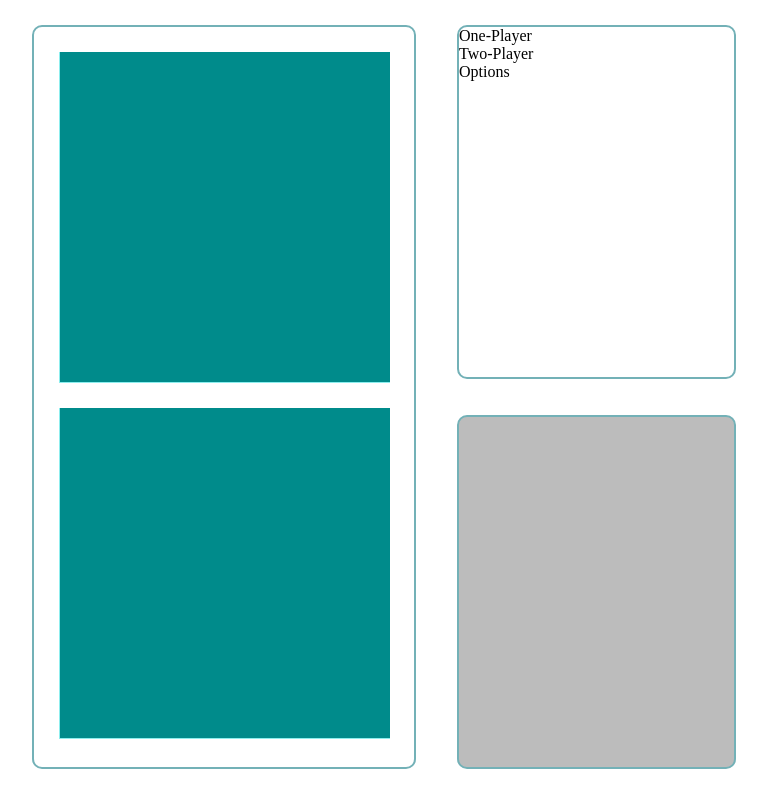
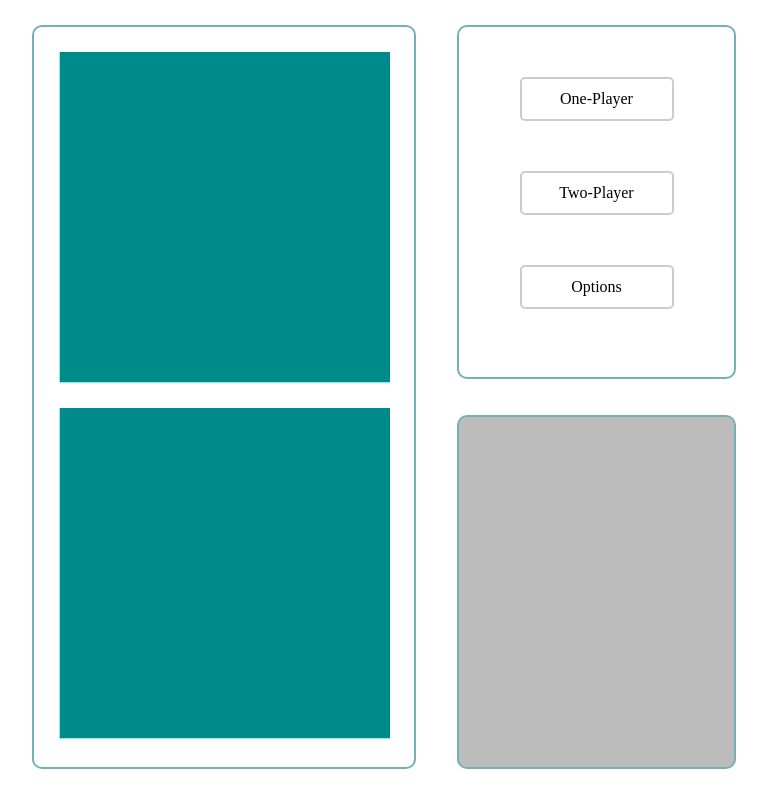
Before and after one commit to imattos78/Battleship_Game_Js, a plain HTML site: page index.html in a window 1280 px wide. Shown: the whole page, without its empty margins (258-1025 px from the left). Drawn offline with nearby package versions, Linux system fonts and the light colour scheme.

Commit message:
buttons style

```diff
--- a/style.css
+++ b/style.css
@@ -142,3 +142,24 @@ html {
 	margin: 12px;
 	display: inline-block;
 }
+.buttons {
+	position: relative;
+	display: block;
+	width: 150px;
+	height: 40px;
+
+	margin: 50px auto;
+	border: 2px solid #cccccc;
+	border-radius: 5px;
+	-webkit-border-radius: 5px;
+	-moz-border-radius: 5px;
+
+	text-align: center;
+	line-height: 40px;
+
+	cursor: pointer;
+}
+
+.buttons:hover {
+	background: rgba(169,169,169,0.3);
+}
```
